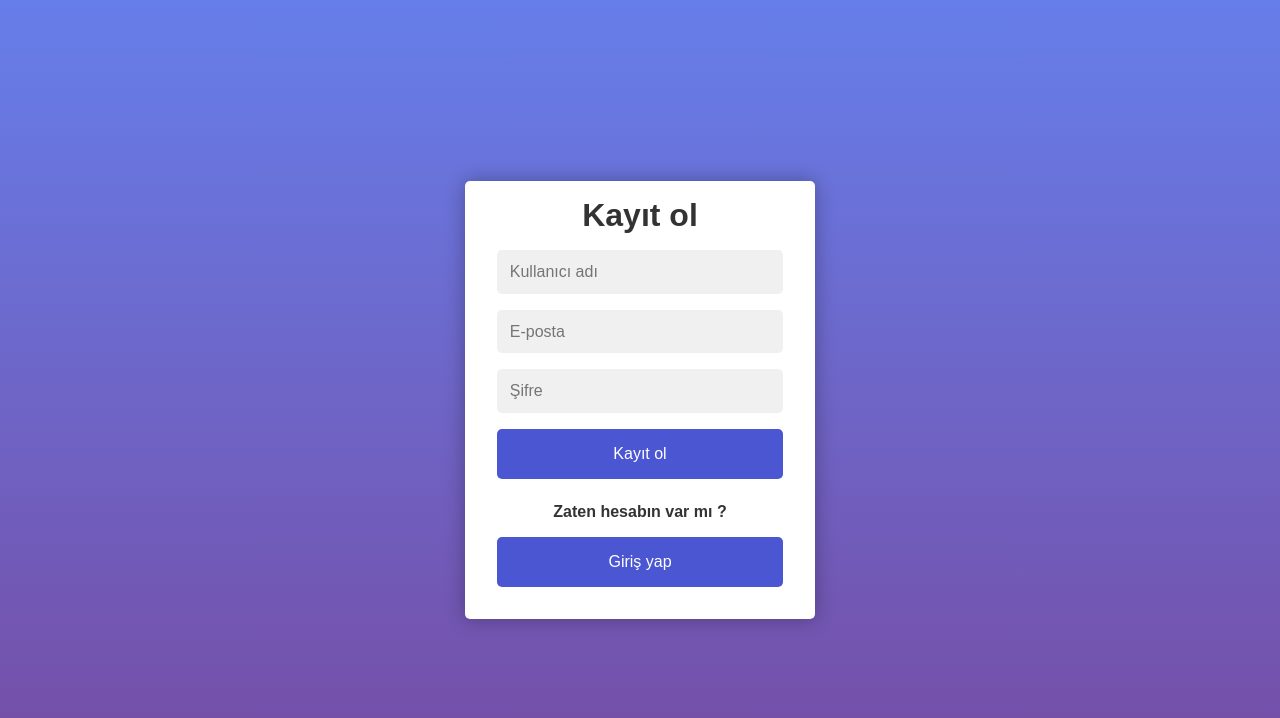
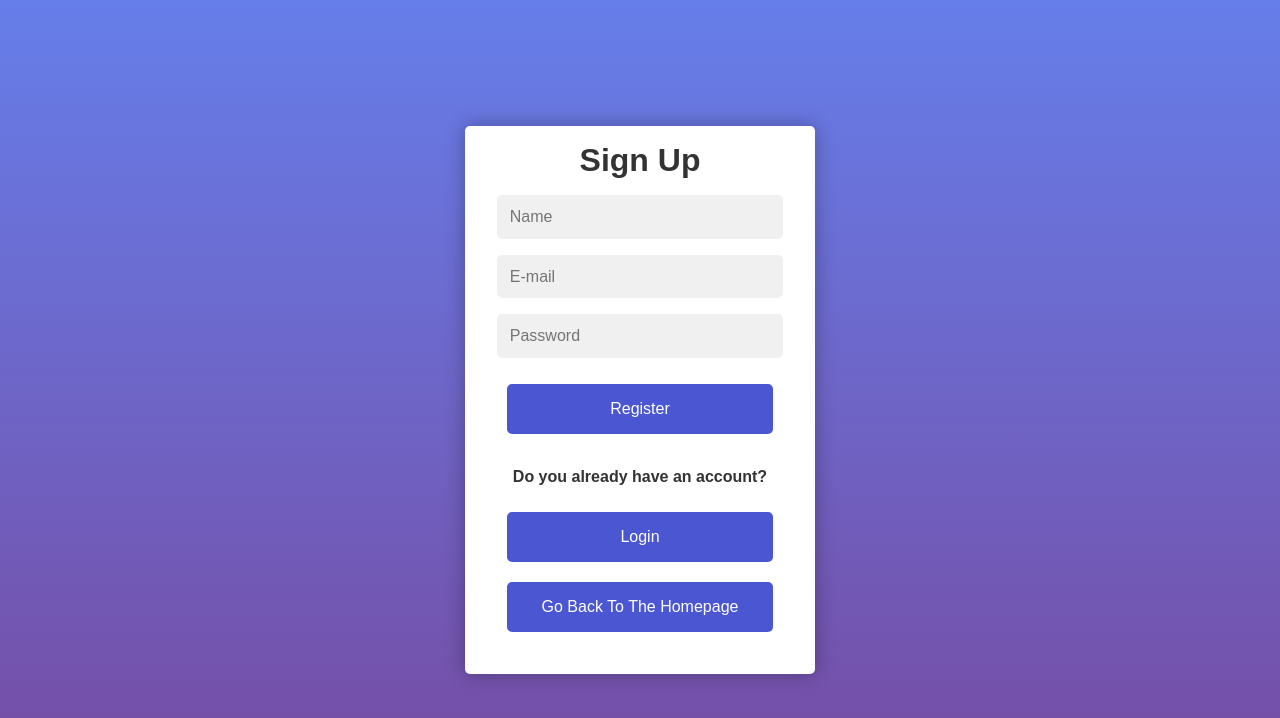
Before and after one commit to kaanboyacii/Malwation-Task, a React (Create React App) app in the folder client/: page /signup in a window 1280 px wide. Shown: the top 718 px of the page. Built offline with nearby package versions, Linux system fonts and the light colour scheme.

Commit message:
Login & signup back to homepage

```diff
--- a/client/src/pages/entry/Entry.jsx
+++ b/client/src/pages/entry/Entry.jsx
@@ -7,7 +7,7 @@ import { Link } from "react-router-dom";
 
 const Entry = () => {
   return (
-    <div className="home">
+    <div className="entry">
       <img src={Logo} alt="Logo" />
       <div className="button-container">
         <Link to="/login">
--- a/client/src/pages/entry/entry.scss
+++ b/client/src/pages/entry/entry.scss
@@ -1,25 +1,38 @@
-.home {
+@keyframes slideIn {
+  from {
+    transform: translateX(-100%);
+    opacity: 0;
+  }
+
+  to {
+    transform: translateX(0);
+    opacity: 1;
+  }
+}
+
+.entry {
   display: flex;
   flex-direction: column;
   align-items: center;
   justify-content: center;
   height: 100vh;
   background-color: #f2f2f2;
+  animation: slideIn 0.5s ease-in-out;
 }
 
-.home img {
+.entry img {
   width: 600px;
   height: auto;
   margin-bottom: 40px;
 }
 
-.home .button-container {
+.entry .button-container {
   display: flex;
   justify-content: center;
   margin-bottom: 40px;
 }
 
-.home .button {
+.entry .button {
   padding: 10px 20px;
   background-color: #4B56D2;
   color: #fff;
@@ -56,7 +69,7 @@
   }
 }
 
-.home .datatable-container {
+.entry .datatable-container {
   width: 80%;
   margin: 0 auto;
 }
--- a/client/src/pages/login/Login.jsx
+++ b/client/src/pages/login/Login.jsx
@@ -75,6 +75,7 @@ const Button = styled.button`
   border-radius: 5px;
   padding: 1rem;
   font-size: 1rem;
+  margin: 10px 10px 10px 10px;
   cursor: ${props => props.disabled ? "not-allowed" : "pointer"};
 
   &:hover {
@@ -166,22 +167,23 @@ const Login = () => {
     <Container>
       <Wrapper>
         <Form>
-          <Title>Giriş yap</Title>
+          <Title>Sign in</Title>
           <Input
-            placeholder="Kullanıcı adı"
+            placeholder="E-mail"
             onChange={(e) => setEmail(e.target.value)}
           />
           <Input
             type="password"
-            placeholder="Şifre"
+            placeholder="Password"
             onChange={(e) => setPassword(e.target.value)}
           />
           <Button onClick={handleLogin} disabled={isTimeout}>
-            Giriş yap
+            Login
           </Button>
           <Error>{errorMessage}</Error>
-          <SubTitle>Kayıt olmak için buradan devam et</SubTitle>
-          <Button onClick={() => navigate("/signup")}>Kayıt ol</Button>
+          <SubTitle>Continue here to sign up</SubTitle>
+          <Button onClick={() => navigate("/signup")}>Register</Button>
+          <Button onClick={() => navigate("/homepage")}>Go Back To The Homepage</Button>{" "}
         </Form>
       </Wrapper>
     </Container>
--- a/client/src/pages/signup/Signup.jsx
+++ b/client/src/pages/signup/Signup.jsx
@@ -74,6 +74,7 @@ const Button = styled.button`
   border-radius: 5px;
   padding: 1rem;
   font-size: 1rem;
+  margin: 10px 10px 10px 10px;
   cursor: pointer;
 
   &:hover {
@@ -114,26 +115,27 @@ const Signup = () => {
     <Container>
       <Wrapper>
         <Form>
-          <Title>Kayıt ol</Title>
+          <Title>Sign Up</Title>
           <Input
-            placeholder="Kullanıcı adı"
+            placeholder="Name"
             onChange={(e) => setName(e.target.value)}
           />
           <Input
-            placeholder="E-posta"
+            placeholder="E-mail"
             onChange={(e) => setEmail(e.target.value)}
           />
           <Input
             type="password"
-            placeholder="Şifre"
+            placeholder="Password"
             onChange={(e) => setPassword(e.target.value)}
           />
-          <Button onClick={handleRegister}>Kayıt ol</Button>
+          <Button onClick={handleRegister}>Register</Button>
           <Error>
             {errorMessage2 && <div>{errorMessage2}</div>}
           </Error>
-          <SubTitle>Zaten hesabın var mı ?</SubTitle>
-          <Button onClick={() => navigate("/login")}>Giriş yap</Button>{" "}
+          <SubTitle>Do you already have an account?</SubTitle>
+          <Button onClick={() => navigate("/login")}>Login</Button>{" "}
+          <Button onClick={() => navigate("/homepage")}>Go Back To The Homepage</Button>{" "}
         </Form>
       </Wrapper>
     </Container>
```
